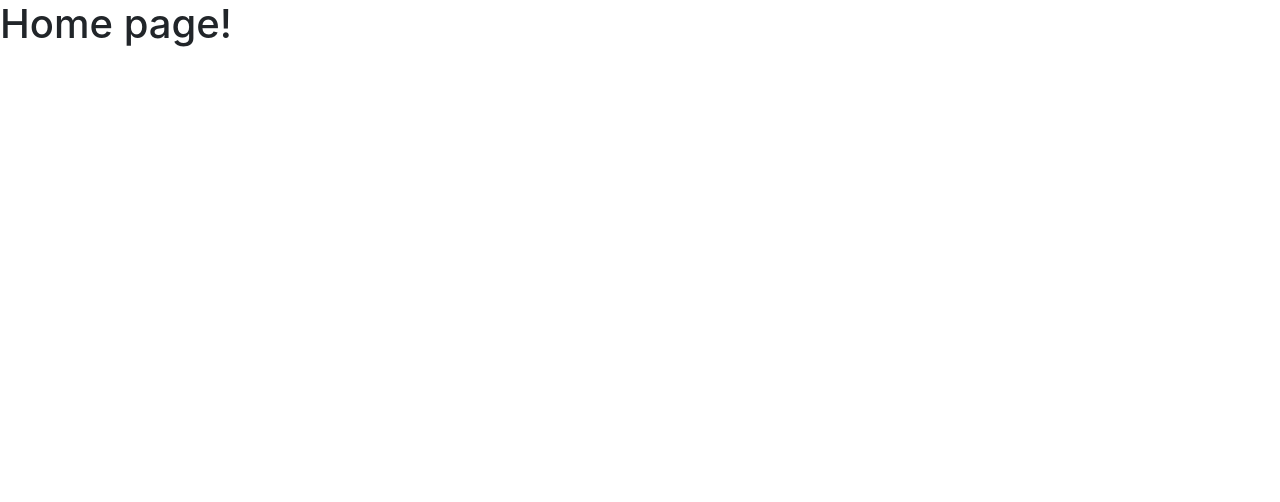
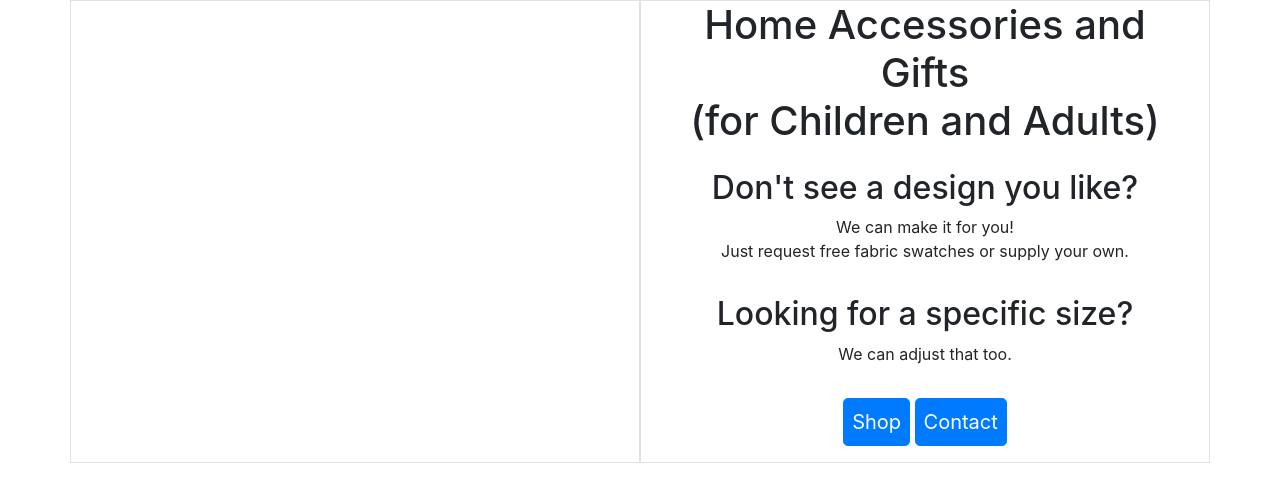
Before and after one commit to SasanTazayoni/Sue-bensassi-designs-CI-PP5, a Django app: page / in a window 1280 px wide. Shown: the top 502 px of the page. Run offline with Django 4.2, Linux system fonts and the light colour scheme.

Commit message:
Add hero structure to home page

```diff
--- a/core/templates/core/index.html
+++ b/core/templates/core/index.html
@@ -3,6 +3,21 @@
 
 {% block content %}
 
-<h1>Home page!</h1>
+    <div class="container">
+        <div class="row">
+            <div class="col-6 hero-image border"></div>
+            <div class="col-6 text-center border">
+                <h1 class="pb-3">Home Accessories and Gifts <br> <span class="small-font">(for Children and Adults)</span></h1>
+                <h2>Don't see a design you like?</h2>
+                <p class="pb-3">We can make it for you! <br> Just request free fabric swatches or supply your own.</p>
+                <h2>Looking for a specific size?</h2>
+                <p class="pb-3">We can adjust that too.</p>
+                <div class="btn-container pb-3">
+                    <button class="btn btn-hero btn-primary btn-lg px-2">Shop</button>
+                    <button class="btn btn-hero btn-primary btn-lg px-2">Contact</button>
+                </div>
+            </div>
+        </div>
+    </div>
 
 {% endblock %}
```
Also changed, not shown: templates/base.html (line endings or trailing spaces).
